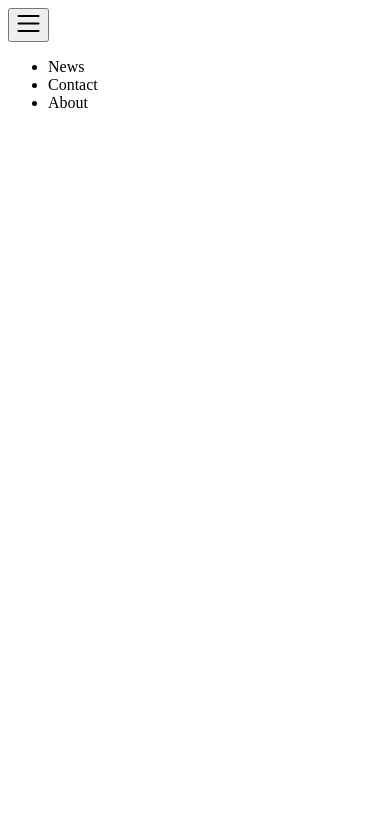
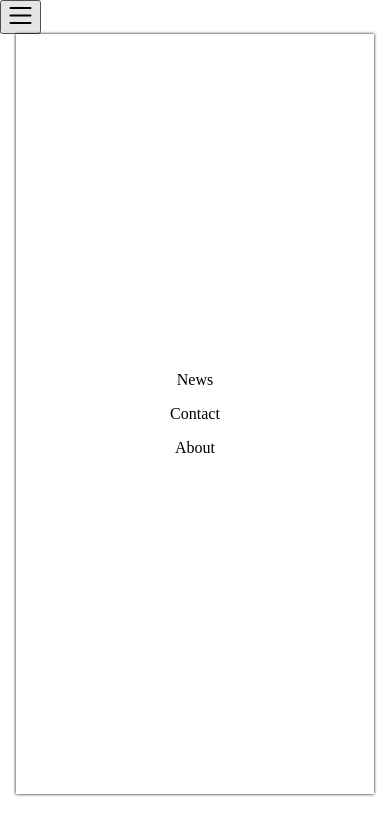
Before and after one commit to NefrodzV/mobile-menu-component, a plain HTML site: page index.html in a window 390 px wide. Both pictures are taken after a click on the button 28 px from the left and 25 px from the top of the page. Drawn offline with Linux system fonts and the light colour scheme.

Commit message:
Basic mobile menu implementation done!

```diff
--- a/index.html
+++ b/index.html
@@ -7,8 +7,9 @@
     <link rel="stylesheet" href="style.css" />
   </head>
   <body>
+    <script src="index.js" defer></script>
     <nav class="menu">
-      <button>
+      <button id="menu-button">
         <img src="icon-hamburger.png" width="25px" height="25px" />
       </button>
       <ul class="menu-list">
--- /dev/null
+++ b/index.js
@@ -0,0 +1,7 @@
+console.log("Hello js!");
+const navButton = document.querySelector("#menu-button");
+const menuList = document.querySelector(".menu-list");
+
+navButton.addEventListener("click", () => {
+  menuList.toggleAttribute("visible");
+});
--- a/style.css
+++ b/style.css
@@ -0,0 +1,23 @@
+body {
+  margin: 0;
+}
+.menu-list {
+  display: flex;
+  justify-content: center;
+  flex-direction: column;
+  gap: 16px;
+  height: 90vh;
+  margin-inline: 16px;
+  margin-block: 0;
+  padding-inline: 0;
+  text-align: center;
+  padding: 0;
+  transition: all 500ms ease;
+  transform: translate(-100%, 0);
+  list-style-type: none;
+}
+
+.menu-list[visible] {
+  box-shadow: 0px 0px 3px black;
+  transform: translate(0, 0);
+}
```
